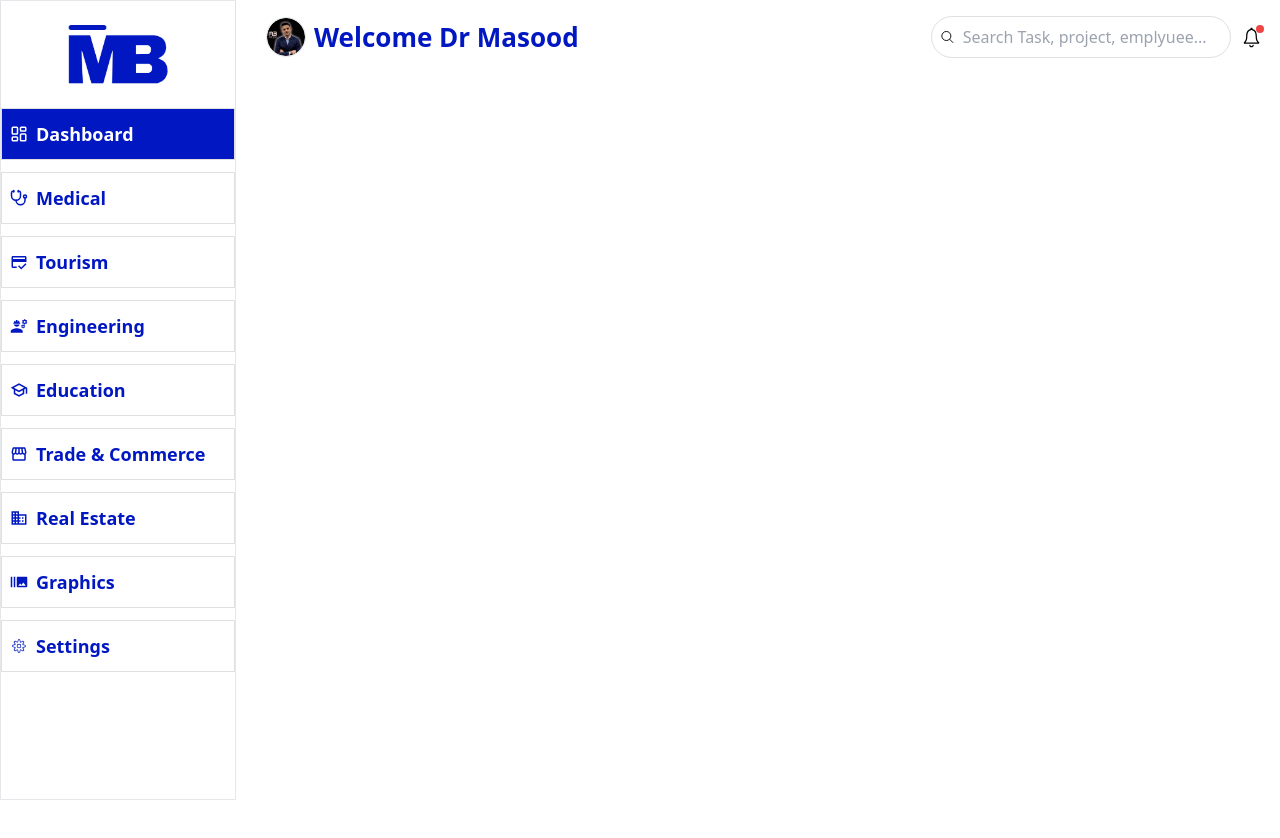
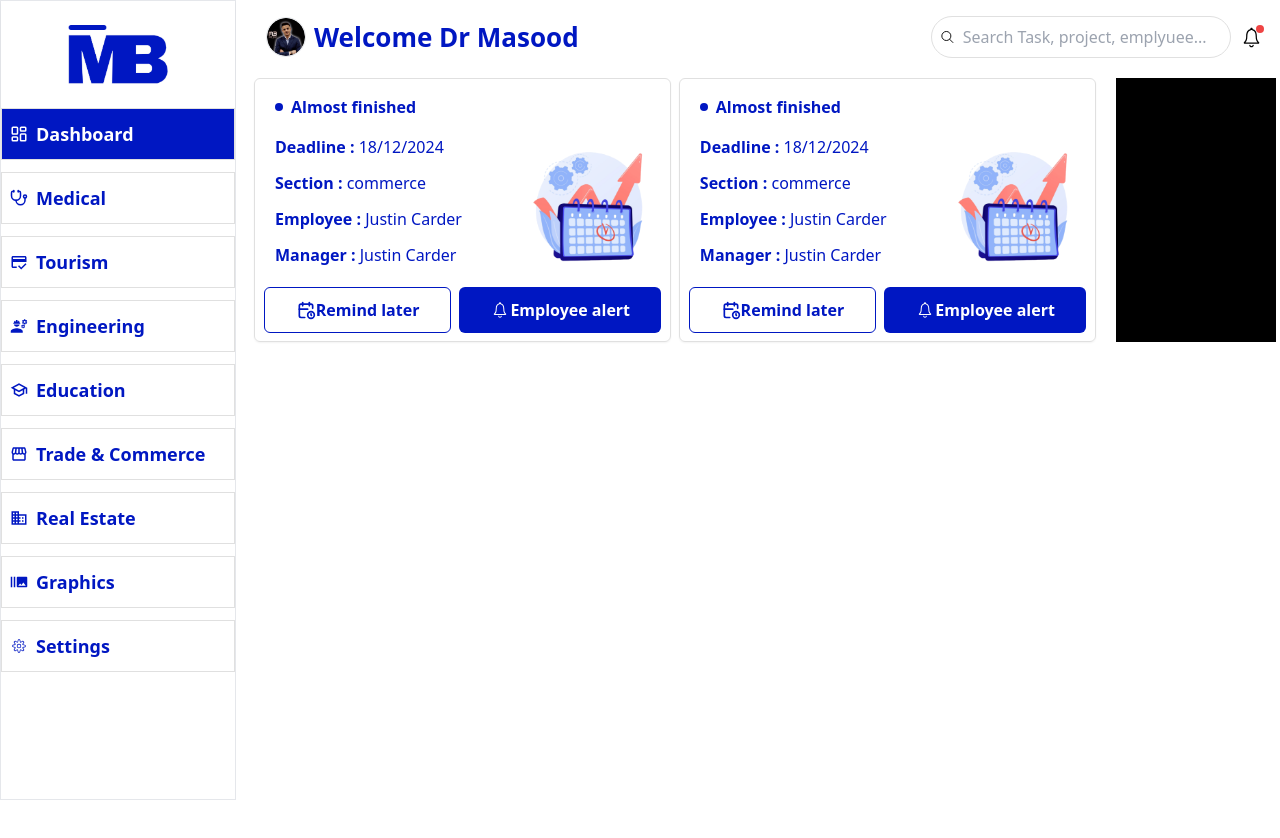
Before and after one commit to montaser77789/MB-WAY, a React (Vite) app: page / in a window 1280 px wide. Shown: the top 838 px of the page. Built offline with nearby package versions, Linux system fonts and the light colour scheme.

Commit message:
add tasks design

```diff
--- a/package.json
+++ b/package.json
@@ -10,10 +10,12 @@
     "preview": "vite preview"
   },
   "dependencies": {
+    "class-variance-authority": "^0.7.0",
     "react": "^18.3.1",
     "react-dom": "^18.3.1",
     "react-icons": "^5.3.0",
     "react-router-dom": "^6.28.0",
+    "tailwind-merge": "^2.5.4",
     "tailwind-scrollbar": "^3.1.0"
   },
   "devDependencies": {
--- /dev/null
+++ b/src/components/shared/Button.tsx
@@ -0,0 +1,83 @@
+import { VariantProps, cva } from "class-variance-authority";
+import { HTMLAttributes, ReactNode } from "react";
+import { cn } from "../../lib/utils";
+
+const buttonVariants = cva(
+  "rounded-md font-medium text-white duration-300  disabled:cursor-not-allowed flex items-center justify-center",
+  {
+    variants: {
+      variant: {
+        default:
+          "text-white text-[16px] font-bold  bg-blue_maincolor hover:opacity-90 rounded-md px-[20px] py-[10px] md:px-[31px] md:py-[10px]" ,
+
+        outline:
+          " text-blue_maincolor text-[16px] font-bold border border-blue_maincolor rounded-md px-[20px] py-[10px] md:px-[31px] md:py-[10px]",
+      },
+      size: {
+        default: "",
+        sm: "text-sm px-4 py-2",
+      },
+      fullWidth: {
+        true: "w-full",
+      },
+    },
+    defaultVariants: {
+      variant: "default",
+      size: "default",
+    },
+  }
+);
+
+interface ButtonProps
+  extends HTMLAttributes<HTMLButtonElement>,
+    VariantProps<typeof buttonVariants> {
+  children: ReactNode;
+  isloading?: boolean;
+  type?: "submit" | "reset" | "button";
+}
+
+const Button = ({
+  type,
+  variant,
+  size,
+  fullWidth,
+  className,
+  children,
+  isloading,
+  ...props
+}: ButtonProps) => {
+  return (
+    <button
+      type={type}
+      disabled={isloading}
+      className={cn(buttonVariants({ variant, size, fullWidth, className }))}
+      {...props}
+    >
+      {isloading && (
+        <svg
+          className="animate-spin h-5 w-5 text-white mr-2"
+          xmlns="http://www.w3.org/2000/svg"
+          fill="none"
+          viewBox="0 0 24 24"
+        >
+          <circle
+            className="opacity-25"
+            cx="12"
+            cy="12"
+            r="10"
+            stroke="currentColor"
+            strokeWidth="4"
+          ></circle>
+          <path
+            className="opacity-75"
+            fill="currentColor"
+            d="M4 12a8 8 0 018-8V0C5.373 0 0 5.373 0 12h4zm2 5.291A7.962 7.962 0 014 12H0c0 3.042 1.135 5.824 3 7.938l3-2.647z"
+          ></path>
+        </svg>
+      )}
+      {children}
+    </button>
+  );
+};
+
+export default Button;
--- a/src/layout/RootLayout.tsx
+++ b/src/layout/RootLayout.tsx
@@ -4,6 +4,7 @@ import Navbar from "../components/layout/Navbar";
 
 const RootLayout = () => {
     return (
+        <>
         <div className="overflow-x-hidden">
             <div className="flex justify-between">
                 <SidePar />
@@ -11,8 +12,13 @@ const RootLayout = () => {
                     <Navbar />
                 </div>
             </div>
+        </div>
+        <div className="ml-[0px] md:ml-[250px]">
             <Outlet />
+
         </div>
+            </>
+
     );
 }
 
--- /dev/null
+++ b/src/lib/utils.tsx
@@ -0,0 +1,6 @@
+import { ClassValue, clsx } from "clsx";
+import { twMerge } from "tailwind-merge";
+
+export function cn(...inputs: ClassValue[]) {
+  return twMerge(clsx(inputs));
+}
--- /dev/null
+++ b/src/pages/DashboardMain.tsx
@@ -0,0 +1,89 @@
+import { TbCalendarClock } from "react-icons/tb";
+import img from "../../src/assets/rb_2011 1.png";
+import Button from "../components/shared/Button";
+import { IoIosNotificationsOutline } from "react-icons/io";
+
+const DashboardMain = () => {
+    return (
+      <div className="overflow-x-hidden">
+        <div className="gap-3 md:grid md:grid-cols-12 grid-cols-1 p-1">
+          <div className="md:col-span-10 col-span-12">
+            <div className="flex flex-wrap gap-2">
+              <div className="md:w-[calc(50%-0.5rem)] w-full rounded-md border border-gray_maincolor shadow-sm px-3 py-2">
+                <div className="flex items-center gap-2 p-2">
+                  <span className="w-2 h-2 bg-blue_maincolor rounded-full"></span>
+                  <p className="text-blue_maincolor font-bold">Almost finished</p>
+                </div>
+                <div className="flex items-center gap-2 p-2 text-blue_maincolor">
+                  <div className="w-full">
+                    <p className="font-bold text-[16px] text-nowrap break-words mb-3">
+                      Deadline : <span className="font-medium break-words">18/12/2024</span>
+                    </p>
+                    <p className="font-bold text-[16px] text-nowrap break-words mb-3">
+                      Section : <span className="font-medium break-words">commerce</span>
+                    </p>
+                    <p className="font-bold text-[16px] text-nowrap break-words mb-3">
+                      Employee : <span className="font-medium break-words">Justin Carder</span>
+                    </p>
+                    <p className="font-bold text-[16px] text-nowrap break-words mb-3">
+                      Manager : <span className="font-medium break-words">Justin Carder</span>
+                    </p>
+                  </div>
+                  <div className="md:w-[calc(50%-0.5rem)] w-3/4">
+                    <img src={img} />
+                  </div>
+                </div>
+                <div className="w-full flex gap-2 justify-center">
+                  <Button className="text-nowrap" variant={"outline"}>
+                    <TbCalendarClock size={20} /> Remind later
+                  </Button>
+                  <Button className="text-nowrap" variant={"default"}>
+                    <IoIosNotificationsOutline size={20} /> Employee alert
+                  </Button>
+                </div>
+              </div>
+
+              <div className="md:w-[calc(50%-0.5rem)] w-full rounded-md border border-gray_maincolor shadow-sm px-3 py-2">
+                <div className="flex items-center gap-2 p-2">
+                  <span className="w-2 h-2 bg-blue_maincolor rounded-full"></span>
+                  <p className="text-blue_maincolor font-bold">Almost finished</p>
+                </div>
+                <div className="flex items-center gap-2 p-2 text-blue_maincolor">
+                  <div className="w-full">
+                    <p className="font-bold text-[16px] text-nowrap break-words mb-3">
+                      Deadline : <span className="font-medium break-words">18/12/2024</span>
+                    </p>
+                    <p className="font-bold text-[16px] text-nowrap break-words mb-3">
+                      Section : <span className="font-medium break-words">commerce</span>
+                    </p>
+                    <p className="font-bold text-[16px] text-nowrap break-words mb-3">
+                      Employee : <span className="font-medium break-words">Justin Carder</span>
+                    </p>
+                    <p className="font-bold text-[16px] text-nowrap break-words mb-3">
+                      Manager : <span className="font-medium break-words">Justin Carder</span>
+                    </p>
+                  </div>
+                  <div className="md:w-[calc(50%-0.5rem)] w-3/4">
+                    <img src={img} />
+                  </div>
+                </div>
+                <div className="w-full flex gap-2 justify-center">
+                  <Button className="text-nowrap" variant={"outline"}>
+                    <TbCalendarClock size={20} /> Remind later
+                  </Button>
+                  <Button className="text-nowrap" variant={"default"}>
+                    <IoIosNotificationsOutline size={20} /> Employee alert
+                  </Button>
+                </div>
+              </div>
+
+
+            </div>
+          </div>
+          <div className="col-span-2 bg-black">sdfg</div>
+        </div>
+      </div>
+    );
+  };
+
+  export default DashboardMain;
--- a/src/router/index.tsx
+++ b/src/router/index.tsx
@@ -1,6 +1,7 @@
 import { Route, createBrowserRouter, createRoutesFromElements } from "react-router-dom";
 import PageNotFound from "../components/feedback/PageNotFound";
 import RootLayout from "../layout/RootLayout";
+import DashboardMain from "../pages/DashboardMain";
 
 
 
@@ -10,6 +11,8 @@ const router = createBrowserRouter(
     <>
       <Route path="/" element={<RootLayout />}  >
 
+      <Route index element={<DashboardMain />} />
+
 
       <Route path="*" element={<PageNotFound />} />
       </Route>
```
Also changed, not shown: src/components/layout/SidePar.tsx (+17 -24 lines), src/assets/rb_2011 1.png (added), 1 other file (tests, documents, lock files or other folders).
